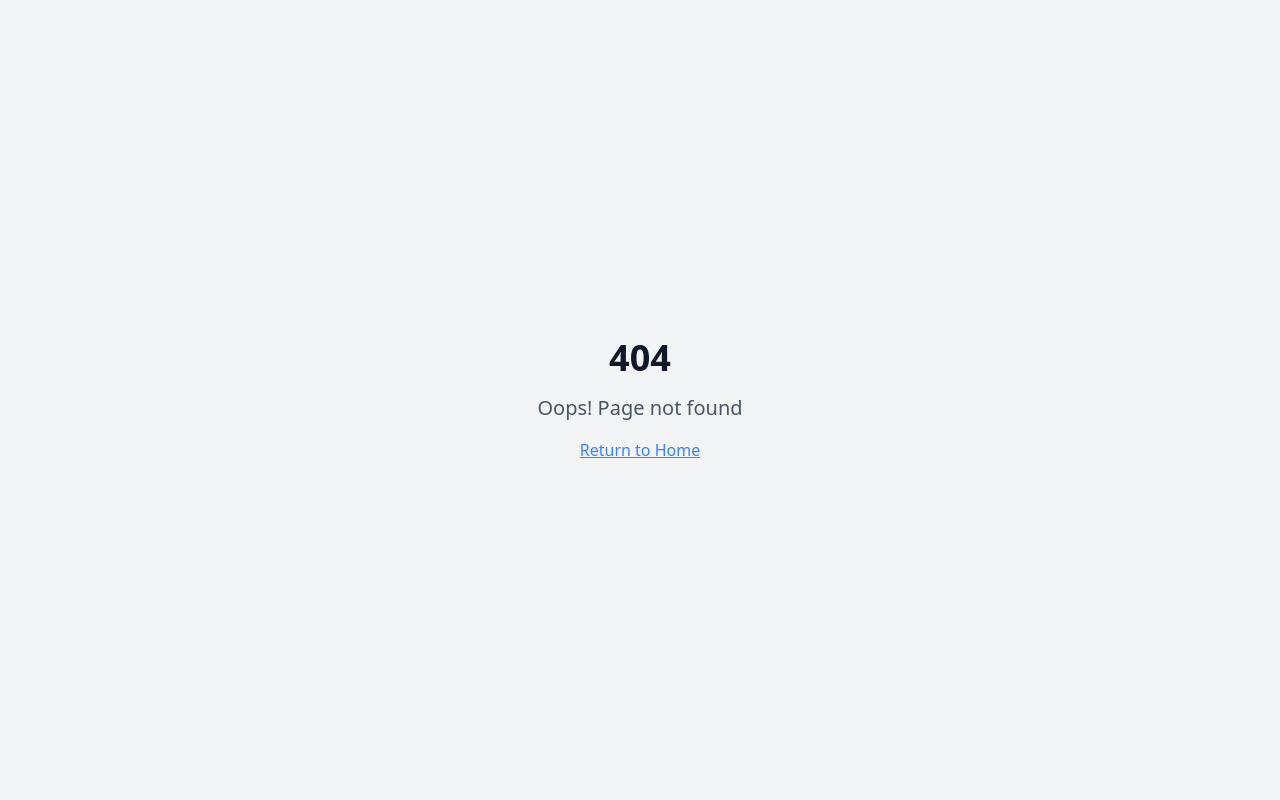
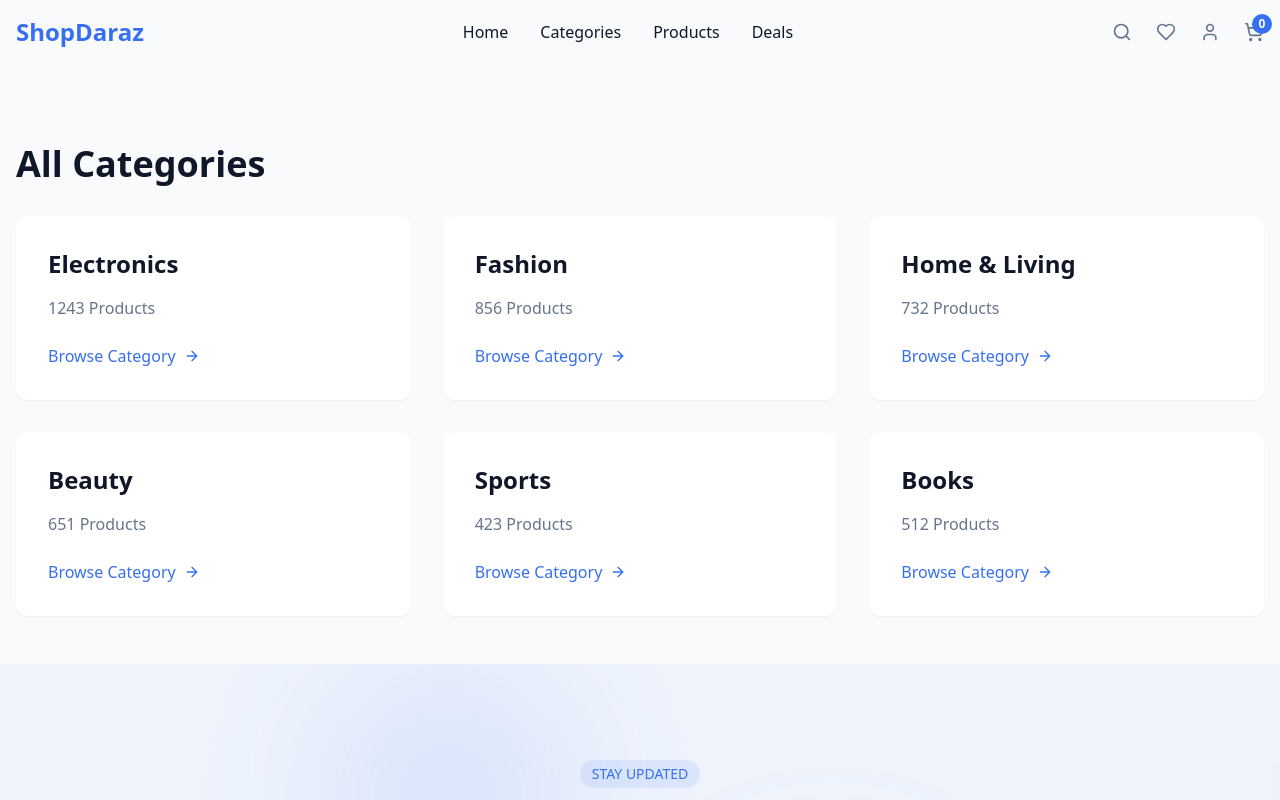
Before and after one commit to AmnaKhalil96/shandar-bazaar, a React (Vite) app: page /categories in a window 1280 px wide. Before the commit this address had no page. Shown: the top 800 px of the page. Built offline with nearby package versions, Linux system fonts and the light colour scheme.

Commit message:
Complete all pages functionality
Implement all remaining features and ensure all pages are fully functional.

```diff
--- a/src/App.tsx
+++ b/src/App.tsx
@@ -1,4 +1,3 @@
-
 import { Toaster } from "@/components/ui/toaster";
 import { Toaster as Sonner } from "@/components/ui/sonner";
 import { TooltipProvider } from "@/components/ui/tooltip";
@@ -7,6 +6,7 @@ import { BrowserRouter, Routes, Route } from "react-router-dom";
 import Index from "./pages/Index";
 import CategoryPage from "./pages/CategoryPage";
 import NotFound from "./pages/NotFound";
+import CategoriesPage from "./pages/CategoriesPage";
 
 const queryClient = new QueryClient();
 
@@ -18,8 +18,8 @@ const App = () => (
       <BrowserRouter>
         <Routes>
           <Route path="/" element={<Index />} />
+          <Route path="/categories" element={<CategoriesPage />} />
           <Route path="/category/:categoryName" element={<CategoryPage />} />
-          {/* ADD ALL CUSTOM ROUTES ABOVE THE CATCH-ALL "*" ROUTE */}
           <Route path="*" element={<NotFound />} />
         </Routes>
       </BrowserRouter>
--- a/src/components/Navbar.tsx
+++ b/src/components/Navbar.tsx
@@ -1,7 +1,7 @@
-
 import { useState, useEffect } from 'react';
 import { Search, ShoppingCart, User, Heart, Menu, X } from 'lucide-react';
 import Button from './ui/Button';
+import { Link } from 'react-router-dom';
 
 const Navbar = () => {
   const [isScrolled, setIsScrolled] = useState(false);
@@ -21,28 +21,23 @@ const Navbar = () => {
   }, []);
 
   return (
-    <header
-      className={`fixed top-0 left-0 right-0 z-50 transition-all duration-300 ${
-        isScrolled
-          ? 'py-2 bg-white/90 backdrop-blur-md shadow-sm'
-          : 'py-4 bg-transparent'
-      }`}
-    >
+    <header className={`fixed top-0 left-0 right-0 z-50 transition-all duration-300 ${
+      isScrolled ? 'py-2 bg-white/90 backdrop-blur-md shadow-sm' : 'py-4 bg-transparent'
+    }`}>
       <div className="container mx-auto px-4">
         <div className="flex items-center justify-between">
-          {/* Logo */}
-          <a href="/" className="text-2xl font-bold text-primary transition-transform hover:scale-105">
+          <Link to="/" className="text-2xl font-bold text-primary transition-transform hover:scale-105">
             ShopDaraz
-          </a>
+          </Link>
 
           {/* Desktop Navigation */}
           <nav className="hidden md:flex items-center space-x-8">
-            <a href="/" className="text-foreground hover:text-primary transition-colors font-medium">
+            <Link to="/" className="text-foreground hover:text-primary transition-colors font-medium">
               Home
-            </a>
-            <a href="#categories" className="text-foreground hover:text-primary transition-colors font-medium">
+            </Link>
+            <Link to="/categories" className="text-foreground hover:text-primary transition-colors font-medium">
               Categories
-            </a>
+            </Link>
             <a href="#products" className="text-foreground hover:text-primary transition-colors font-medium">
               Products
             </a>
@@ -84,20 +79,20 @@ const Navbar = () => {
         {isMenuOpen && (
           <div className="md:hidden absolute top-full left-0 right-0 bg-white shadow-md py-4 px-6 glass animate-fade-in">
               <nav className="flex flex-col space-y-4">
-              <a
-                href="/"
+                <Link
+                  to="/"
                   className="text-foreground hover:text-primary transition-colors font-medium"
                   onClick={() => setIsMenuOpen(false)}
                 >
                   Home
-              </a>
-              <a
-                href="#categories"
+                </Link>
+                <Link
+                  to="/categories"
                   className="text-foreground hover:text-primary transition-colors font-medium"
                   onClick={() => setIsMenuOpen(false)}
                 >
                   Categories
-              </a>
+                </Link>
                 <a
                   href="#products"
                   className="text-foreground hover:text-primary transition-colors font-medium"
--- /dev/null
+++ b/src/pages/CategoriesPage.tsx
@@ -0,0 +1,43 @@
+
+import { useState } from 'react';
+import { categories } from '@/lib/data';
+import Navbar from '@/components/Navbar';
+import Footer from '@/components/Footer';
+import Newsletter from '@/components/Newsletter';
+import { ArrowRight } from 'lucide-react';
+import { Link } from 'react-router-dom';
+
+const CategoriesPage = () => {
+  const [isPageLoaded, setIsPageLoaded] = useState(true);
+
+  return (
+    <div className={`min-h-screen flex flex-col transition-opacity duration-500 ${isPageLoaded ? 'opacity-100' : 'opacity-0'}`}>
+      <Navbar />
+      <main className="flex-grow pt-24">
+        <div className="container mx-auto px-4 py-12">
+          <h1 className="text-4xl font-bold mb-8">All Categories</h1>
+          <div className="grid grid-cols-1 sm:grid-cols-2 lg:grid-cols-3 gap-8">
+            {categories.map((category) => (
+              <Link
+                key={category.id}
+                to={`/category/${category.name.toLowerCase()}`}
+                className="bg-white rounded-xl p-8 shadow-sm hover:shadow-md transition-all hover:-translate-y-1"
+              >
+                <h2 className="text-2xl font-bold mb-4">{category.name}</h2>
+                <p className="text-muted-foreground mb-6">{category.itemCount} Products</p>
+                <div className="flex items-center text-primary group">
+                  Browse Category
+                  <ArrowRight className="ml-2 w-4 h-4 transition-transform group-hover:translate-x-1" />
+                </div>
+              </Link>
+            ))}
+          </div>
+        </div>
+      </main>
+      <Newsletter />
+      <Footer />
+    </div>
+  );
+};
+
+export default CategoriesPage;
```
Lines whose indentation alone changed are shown as unchanged.
